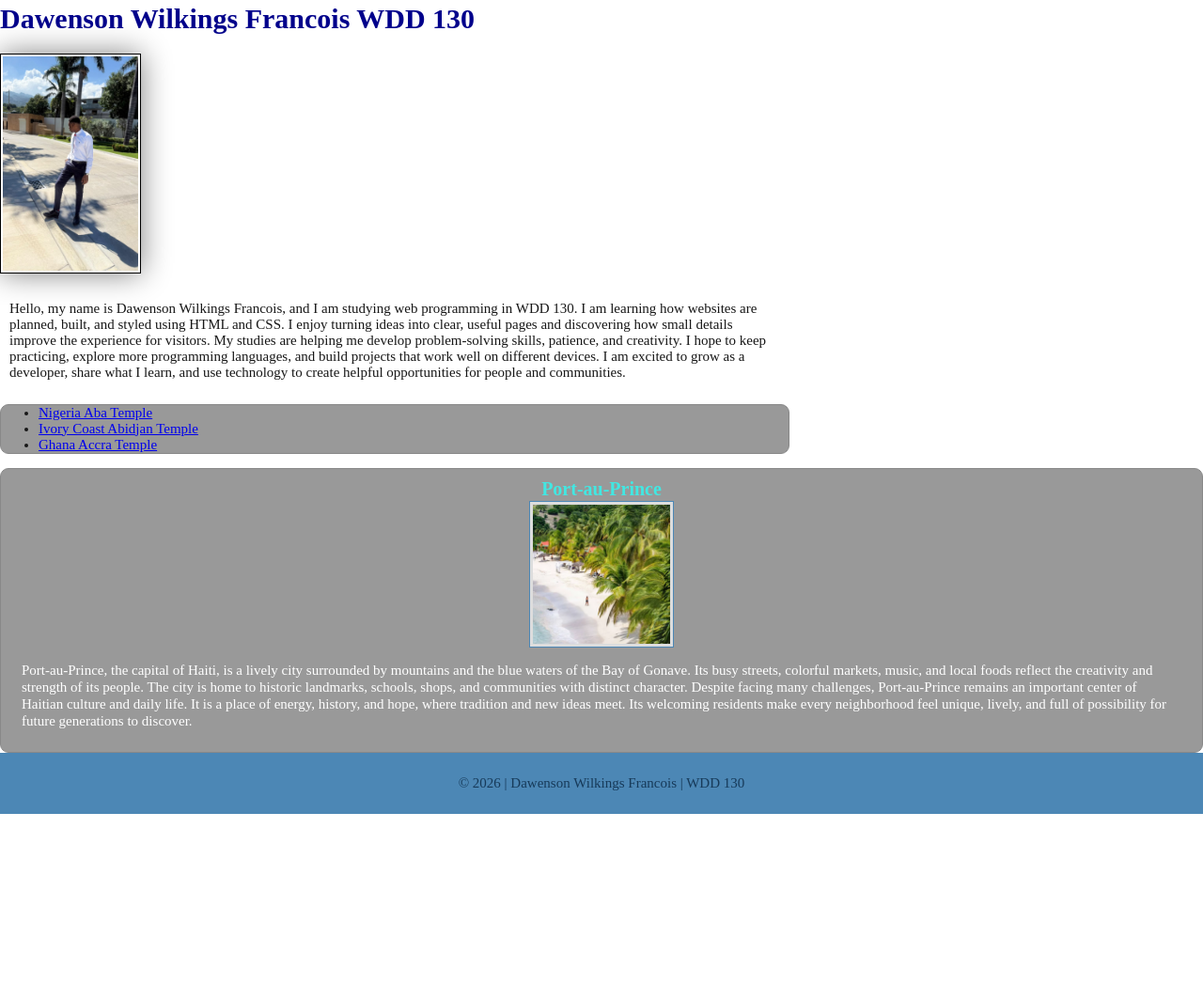
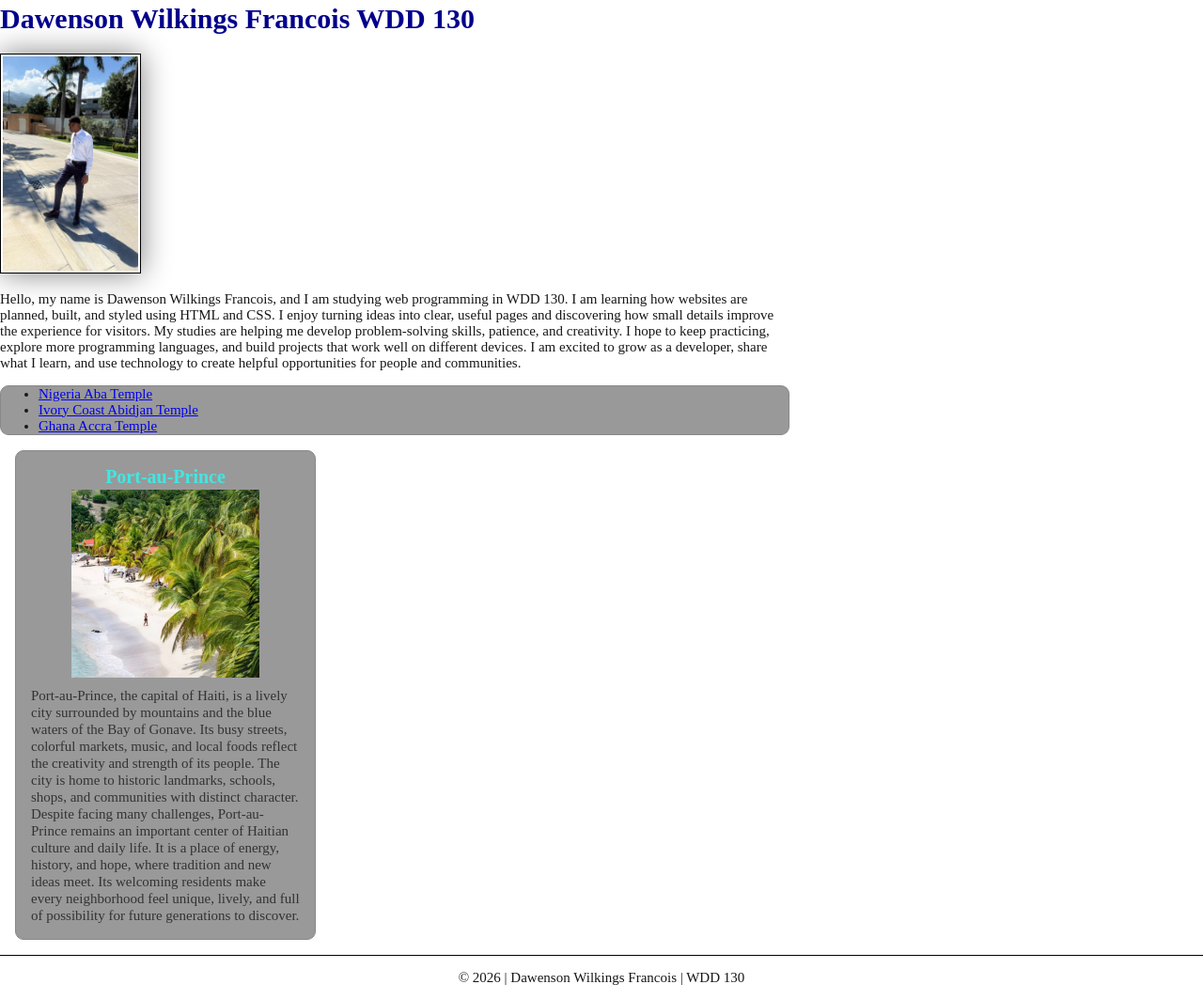
Before and after one commit to DawensonWF/wdd130, a plain HTML site: page index.html in a window 1280 px wide. Shown: the part 151-1215 px from the top of the page at 94% size. Before the commit the page ends 1017 px from the top, so only its background shows below. Drawn offline with Linux system fonts and the light colour scheme.

Commit message:
week 2 update

```diff
--- a/index.html
+++ b/index.html
@@ -13,7 +13,7 @@
 <body>
     <header>
         <nav>
-            <a href="index.html">Home</a>
+            <a href="#">Home</a>
             <a href="wwr/">Rafting Website</a>
         </nav>
     </header>
--- a/styles/styles.css
+++ b/styles/styles.css
@@ -44,7 +44,7 @@ main img {
 }
 
 p {
-    padding: 10px;
+    padding: 0;
 }
 
 .box {
@@ -54,9 +54,12 @@ p {
 }
 
 aside {
-    grid-area: aside;
-    padding: 10px 12px 14px;
-    color: #fff;
+    width: 20rem;
+    margin: 1rem;
+    border: 1px solid rgb(0 0 0 / 0.2);
+    padding: 1rem;
+    background-color: #eee;
+    color: #333;
     text-align: center;
 }
 
@@ -66,15 +69,9 @@ aside h2 {
     font-size: 20px;
 }
 
-.place-image {
-    display: block;
-    width: 152px;
-    height: 154px;
-    margin: 0 auto 6px;
-    border: 3px solid #ddd;
-    outline: 1px solid #4c87b5;
-    background: #d7e5eb;
-    object-fit: cover;
+aside img {
+    width: 200px;
+    height: auto;
 }
 
 aside p {
@@ -84,12 +81,7 @@ aside p {
 }
 
 footer {
-    padding: 14px 20px;
-    background: #4c87b5;
-    color: #173a59;
+    margin-top: 15px;
+    border-top: 1px solid #000;
     text-align: center;
 }
-
-footer p {
-    margin: 0;
-}
```
